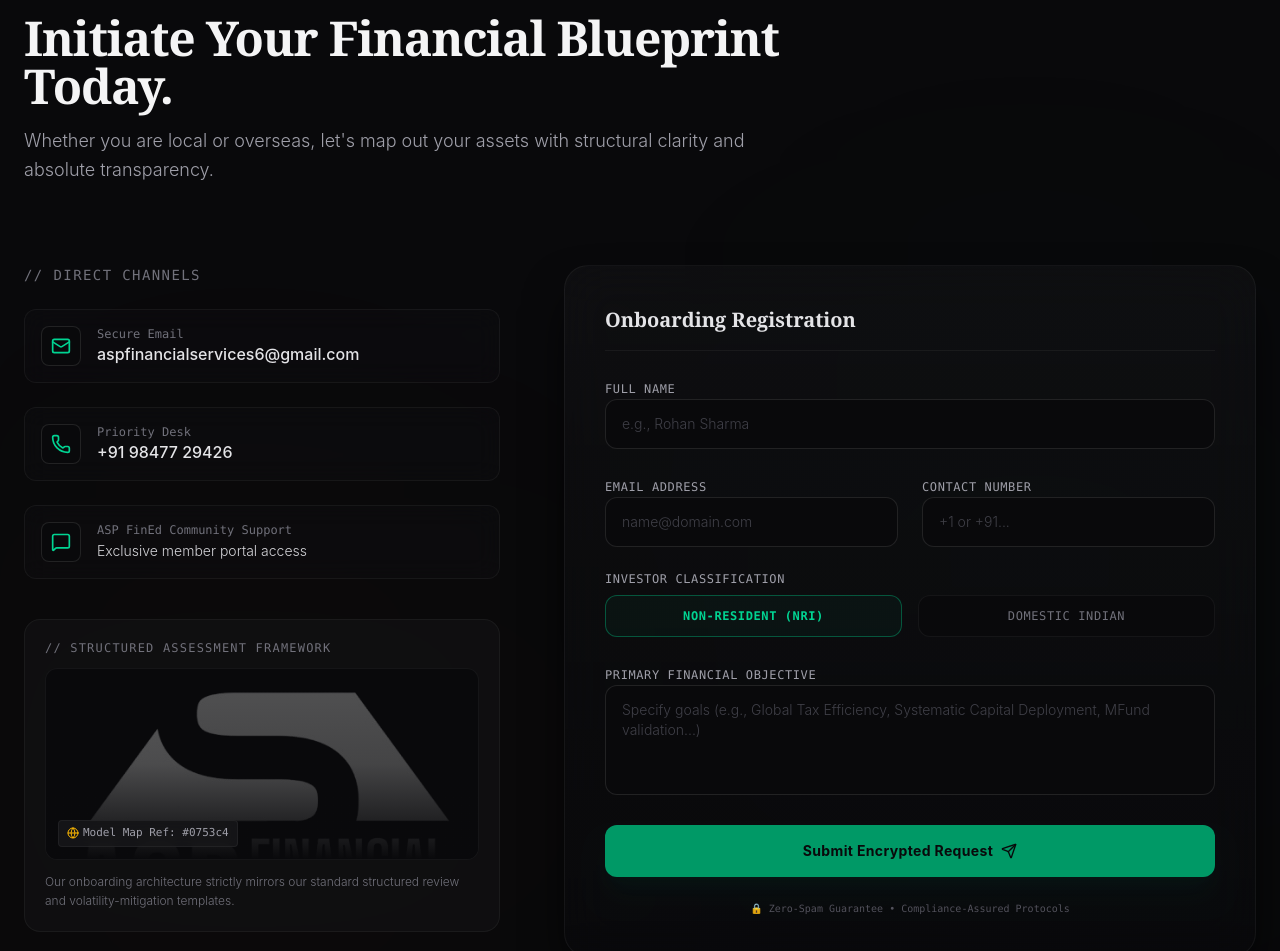
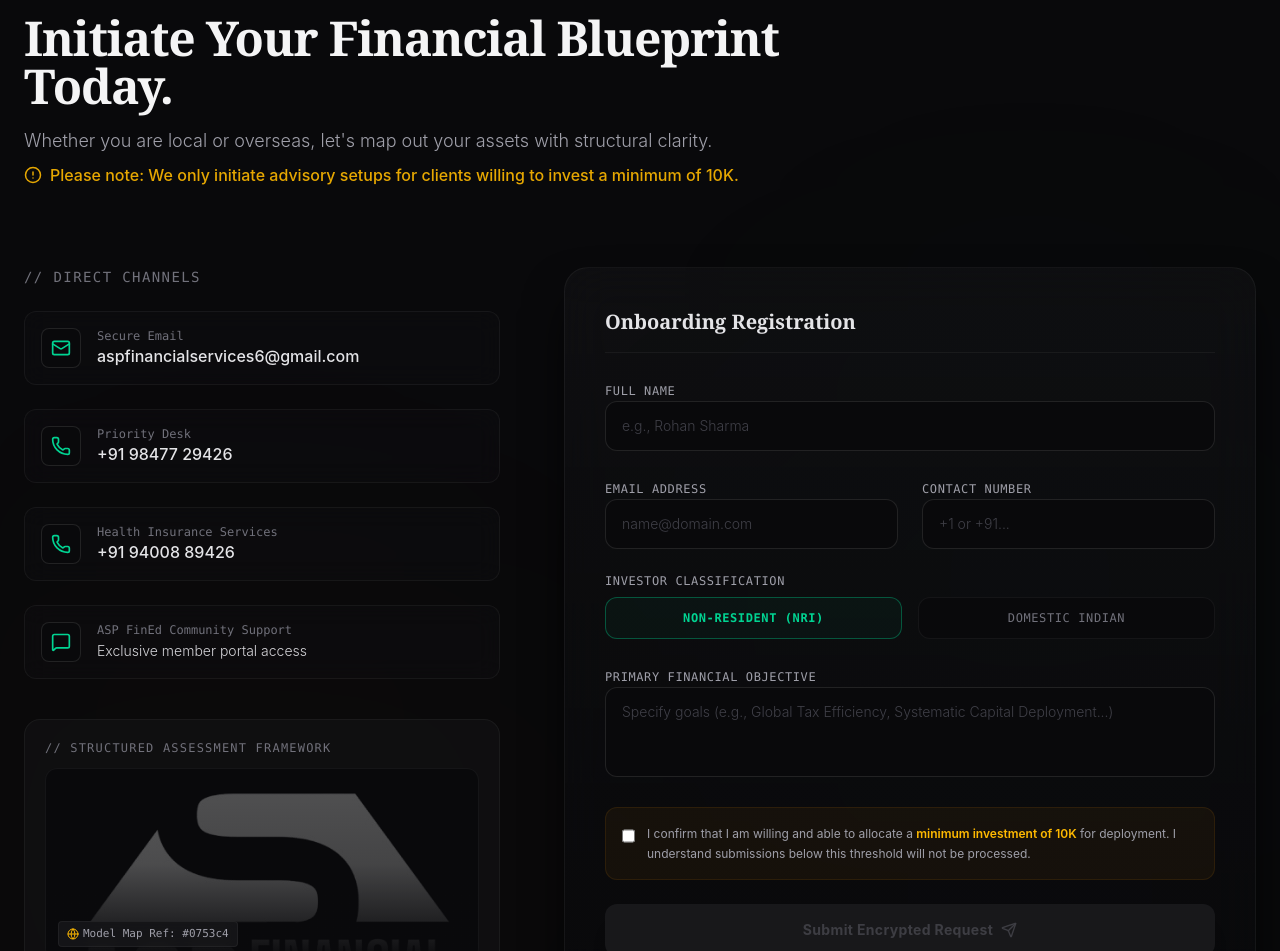
Before and after one commit to everlinesys/aspfinserv, a React (Vite) app: page /contact in a window 1280 px wide. Shown: the part 181-1132 px from the top of the page. Built offline with nearby package versions, Linux system fonts and the light colour scheme.

Commit message:
first commit

```diff
--- a/src/components/Header.jsx
+++ b/src/components/Header.jsx
@@ -31,13 +31,14 @@ export default function Header() {
       <div className="bg-gradient-to-r from-amber-500 via-amber-400 to-amber-500 text-neutral-950 overflow-hidden text-xs md:text-sm tracking-wider font-semibold uppercase">
         <div className="flex items-center gap-12 whitespace-nowrap py-2 animate-marquee">
           <span>✦ Wealth Creation Starts Here</span>
-          <span>✦ Walk the Path to Financial Freedom</span>
-          <span>✦ Build Long-Term Financial Security</span>
           <span>✦ Plan Your Retirement</span>
+          <span>✦ Plan Your Health Insurance</span>
           <span>✦ Walk Towards Your Dream Home</span>
           <span>✦ Plan Your Children's Education</span>
           <span>✦ Plan Your Children's Marriage</span>
           <span>✦ Trusted Mutual Fund Consultant</span>
+          <span>✦ Walk the Path to Financial Freedom</span>
+          <span>✦ Build Long-Term Financial Security</span>
         </div>
       </div>
 
--- a/src/components/MissionVision.jsx
+++ b/src/components/MissionVision.jsx
@@ -42,7 +42,7 @@ export default function MissionVision() {
             </h3>
 
             <p className="text-zinc-400 leading-relaxed text-sm md:text-base">
-              To empower individuals, families, entrepreneurs, and businesses with reliable financial guidance that creates sustainable wealth, protects physical and digital assets, and inspires absolute confidence in every stage of life.
+              Our mission is to deliver personalized financial planning solutions that help individuals, families, and organizations achieve their financial goals through smart investments, comprehensive health insurance, tax-efficient strategies, and long-term wealth management.
             </p>
 
             {/* Corner Ambient Radial */}
--- a/src/components/MutualFundPartners.jsx
+++ b/src/components/MutualFundPartners.jsx
@@ -157,13 +157,13 @@ export default function MutualFundPartners() {
         {/* Header Section */}
         <div className="text-center max-w-2xl mx-auto mb-12 ">
           <span className="inline-block mb-3 rounded-full border border-zinc-800 bg-zinc-900/50 px-4 py-1 text-xs font-mono font-medium text-zinc-400 tracking-wider ">
-            Associated with 42+ Mutual Funds
+            Associated with 42+ Mutual Funds & Health Insurance Providers
           </span>
           <h2 className="text-2xl md:text-3xl font-sans font-bold tracking-tight text-zinc-100">
             Institutional Asset Ecosystem
           </h2>
           <p className="mt-2 text-zinc-500 text-xs md:text-sm font-light">
-            Swipe or drag in any direction. Execution-integrated with India's premier asset management houses.
+            Execution-integrated with India's premier asset management houses.
           </p>
         </div>
 
--- a/src/components/Reviews.jsx
+++ b/src/components/Reviews.jsx
@@ -96,7 +96,7 @@ export default function Reviews() {
                     What Our <span className="bg-gradient-to-r from-emerald-400 to-amber-300 bg-clip-text text-transparent">Investors Say</span>
                 </h2>
                 <p className="mt-4 text-zinc-400 max-w-xl mx-auto text-base">
-                    Real reviews pulled from our Google Business profile. Rated 4.9/5 stars by over 100K+ community members.
+                    Real reviews pulled from our Google Business profile. Rated 5/5 stars by over 25000+ community members.
                 </p>
             </div>
 
--- a/src/pages/Booking.jsx
+++ b/src/pages/Booking.jsx
@@ -1,10 +1,12 @@
 import React, { useState } from "react";
-import { Calendar as CalendarIcon, Clock, MessageSquare, ShieldCheck, ArrowRight } from "lucide-react";
+import { Calendar as CalendarIcon, Clock, MessageSquare, ShieldCheck, ArrowRight, User } from "lucide-react";
 
 export default function Booking() {
+    const [name, setName] = useState("");
     const [selectedDate, setSelectedDate] = useState("");
     const [selectedTime, setSelectedTime] = useState("");
     const [sessionType, setSessionType] = useState("Full Advisory Intro");
+    const [minInvestConfirmed, setMinInvestConfirmed] = useState(false);
 
     // Premium, predefined time slots optimized for cross-border/domestic time zones
     const timeSlots = [
@@ -16,17 +18,27 @@ export default function Booking() {
     ];
 
     const handleWhatsAppRedirect = () => {
+        if (!name.trim()) {
+            alert("Please input your name to register the consultation.");
+            return;
+        }
         if (!selectedDate || !selectedTime) {
             alert("Please select a convenient date and time slot first.");
             return;
         }
+        if (!minInvestConfirmed) {
+            alert("Please acknowledge the minimum investment criteria to proceed.");
+            return;
+        }
 
-        const phoneNumber = "919847729426"; // Replace with your verified company phone number
+        const phoneNumber = "919847729426"; // Verified company phone number
         const message = `Hello Akash S, I would like to book a strategic Consultation slot.
 
+• Investor Name: ${name}
 • Session Type: ${sessionType}
 • Preferred Date: ${selectedDate}
 • Preferred Time: ${selectedTime}
+• Minimum 10K Allocation Confirmed: Yes
 
 Please confirm availability for our core clarity session. Thank you.`;
 
@@ -61,7 +73,7 @@ Please confirm availability for our core clarity session. Thank you.`;
                         Secure Your Priority Session
                     </h2>
                     <p className="mt-4 text-zinc-400 text-base md:text-lg font-light max-w-xl mx-auto">
-                        Select your preferred consultation window below. Your request will instantly format into an encrypted handoff straight to our WhatsApp desk.
+                        Select your preferred consultation window below. Please note that advisory services require a <span className="text-amber-400 font-medium">minimum investment of 10K</span> to deploy.
                     </p>
                 </div>
 
@@ -70,12 +82,27 @@ Please confirm availability for our core clarity session. Thank you.`;
 
                     {/* Form / Inputs Panel */}
                     <div
-                        className="md:col-span-7 p-8 rounded-3xl border border-white/5 bg-zinc-900/20 backdrop-blur-xl flex flex-col justify-between space-y-6"
+                        className="md:col-span-7 p-8 rounded-3xl border border-white/5 bg-zinc-900/20 backdrop-blur-xl flex flex-col space-y-6"
                         data-aos="fade-right"
                     >
+                        {/* Step 0: Name Field */}
+                        <div className="space-y-2">
+                            <label className="text-xs uppercase font-mono tracking-wider text-zinc-500 block flex items-center gap-2">
+                                <User className="w-3.5 h-3.5 text-emerald-400" /> 01. Your Name
+                            </label>
+                            <input
+                                type="text"
+                                required
+                                placeholder="e.g., Rohan Sharma"
+                                value={name}
+                                onChange={(e) => setName(e.target.value)}
+                                className="w-full bg-zinc-950 border border-white/10 rounded-xl px-4 py-3.5 text-sm text-zinc-200 placeholder-zinc-700 focus:outline-none focus:border-emerald-500/50 transition-all font-light"
+                            />
+                        </div>
+
                         {/* Step 1: Strategy Focus Selection */}
                         <div className="space-y-2">
-                            <label className="text-xs uppercase font-mono tracking-wider text-zinc-500 block">01. Choose Focus Model</label>
+                            <label className="text-xs uppercase font-mono tracking-wider text-zinc-500 block">02. Choose Focus Model</label>
                             <select
                                 value={sessionType}
                                 onChange={(e) => setSessionType(e.target.value)}
@@ -91,7 +118,7 @@ Please confirm availability for our core clarity session. Thank you.`;
                         {/* Step 2: Custom Native Date Picker */}
                         <div className="space-y-2">
                             <label className="text-xs uppercase font-mono tracking-wider text-zinc-500 block flex items-center gap-2">
-                                <CalendarIcon className="w-3.5 h-3.5 text-emerald-400" /> 02. Select Available Date
+                                <CalendarIcon className="w-3.5 h-3.5 text-emerald-400" /> 03. Select Available Date
                             </label>
                             <input
                                 type="date"
@@ -105,7 +132,7 @@ Please confirm availability for our core clarity session. Thank you.`;
                         {/* Step 3: Interactive Time Segment Chips */}
                         <div className="space-y-3">
                             <label className="text-xs uppercase font-mono tracking-wider text-zinc-500 block flex items-center gap-2">
-                                <Clock className="w-3.5 h-3.5 text-emerald-400" /> 03. Pick Time Slot
+                                <Clock className="w-3.5 h-3.5 text-emerald-400" /> 04. Pick Time Slot
                             </label>
                             <div className="grid grid-cols-2 sm:grid-cols-3 gap-3">
                                 {timeSlots.map((time, idx) => (
@@ -142,6 +169,11 @@ Please confirm availability for our core clarity session. Thank you.`;
                                 <p className="text-xs text-zinc-500 uppercase font-mono tracking-wider">Appointment Overview</p>
 
                                 <div>
+                                    <span className="text-xs text-zinc-500 block">Client Identifier:</span>
+                                    <span className="text-sm text-zinc-200 font-medium truncate block">{name || "Awaiting entry"}</span>
+                                </div>
+
+                                <div>
                                     <span className="text-xs text-zinc-500 block">Framework Type:</span>
                                     <span className="text-sm text-zinc-200 font-medium">{sessionType}</span>
                                 </div>
@@ -160,14 +192,34 @@ Please confirm availability for our core clarity session. Thank you.`;
                                     </span>
                                 </div>
                             </div>
+
+                            {/* Minimum Gatekeeper Gate Selection Hook */}
+                            <div className="p-4 rounded-xl border border-amber-500/10 bg-amber-500/5 flex items-start gap-3">
+                                <input
+                                    id="book-investment-verify"
+                                    type="checkbox"
+                                    required
+                                    checked={minInvestConfirmed}
+                                    onChange={(e) => setMinInvestConfirmed(e.target.checked)}
+                                    className="mt-1 h-4 w-4 rounded border-zinc-800 bg-zinc-950 text-emerald-500 accent-emerald-500 focus:ring-0 focus:ring-offset-0 cursor-pointer"
+                                />
+                                <label htmlFor="book-investment-verify" className="text-xs text-zinc-400 leading-relaxed cursor-pointer select-none">
+                                    I certify that I intend to deploy a <strong className="text-amber-400 font-semibold">minimum investment of 10K</strong>. Non-qualifying entries will be skipped.
+                                </label>
+                            </div>
                         </div>
 
                         <div className="mt-8">
                             <button
                                 onClick={handleWhatsAppRedirect}
-                                className="w-full py-4 rounded-xl bg-emerald-600 hover:bg-emerald-500 text-zinc-950 font-bold text-sm tracking-wide shadow-xl shadow-emerald-950/20 flex items-center justify-center gap-2 group transition active:scale-[0.99]"
+                                disabled={!minInvestConfirmed || !name.trim() || !selectedDate || !selectedTime}
+                                className={`w-full py-4 rounded-xl font-bold text-sm tracking-wide shadow-xl flex items-center justify-center gap-2 group transition active:scale-[0.99] ${
+                                    minInvestConfirmed && name.trim() && selectedDate && selectedTime
+                                        ? "bg-emerald-600 hover:bg-emerald-500 text-zinc-950 cursor-pointer shadow-emerald-950/20"
+                                        : "bg-zinc-800 text-zinc-500 cursor-not-allowed opacity-50"
+                                }`}
                             >
-                                <MessageSquare className="w-4 h-4 fill-zinc-950" />
+                                <MessageSquare className="w-4 h-4 fill-current" />
                                 Confirm via WhatsApp
                                 <ArrowRight className="w-4 h-4 transition-transform group-hover:translate-x-0.5" />
                             </button>
--- a/src/pages/Contact.jsx
+++ b/src/pages/Contact.jsx
@@ -1,12 +1,15 @@
 import React, { useState } from "react";
-import { Mail, Phone, Globe, MessageSquare, ArrowUpRight, Send, CheckCircle } from "lucide-react";
+import { Mail, Phone, Globe, MessageSquare, Send, CheckCircle, AlertCircle } from "lucide-react";
 
 export default function Contact() {
   const [formState, setFormState] = useState({ name: "", email: "", phone: "", clientType: "nri", message: "" });
+  const [minInvestConfirmed, setMinInvestConfirmed] = useState(false);
   const [isSubmitted, setIsSubmitted] = useState(false);
 
   const handleSubmit = (e) => {
     e.preventDefault();
+    if (!minInvestConfirmed) return;
+
     // Handle secure form distribution logic here
     setIsSubmitted(true);
     setTimeout(() => setIsSubmitted(false), 5000);
@@ -29,7 +32,11 @@ export default function Contact() {
             Initiate Your Financial Blueprint Today.
           </h2>
           <p className="mt-4 text-zinc-400 text-lg font-light leading-relaxed">
-            Whether you are local or overseas, let's map out your assets with structural clarity and absolute transparency.
+            Whether you are local or overseas, let's map out your assets with structural clarity.
+            <span className="block mt-2 text-amber-400/90 font-medium text-base flex items-center gap-2">
+              <AlertCircle size={18} className="shrink-0" />
+              Please note: We only initiate advisory setups for clients willing to invest a minimum of 10K.
+            </span>
           </p>
         </div>
 
@@ -62,6 +69,15 @@ export default function Contact() {
                   <a href="tel:+919847729426" className="text-sm md:text-base text-zinc-200 hover:text-emerald-400 font-medium transition-colors">+91 98477 29426</a>
                 </div>
               </div>
+              <div className="flex items-center gap-4 p-4 rounded-xl border border-white/5 bg-zinc-900/20 backdrop-blur-md">
+                <div className="w-10 h-10 rounded-lg bg-zinc-950 border border-white/10 flex items-center justify-center text-emerald-400">
+                  <Phone className="w-5 h-5" />
+                </div>
+                <div>
+                  <p className="text-xs text-zinc-500 font-mono">Health Insurance Services</p>
+                  <a href="tel:+919400889426" className="text-sm md:text-base text-zinc-200 hover:text-emerald-400 font-medium transition-colors">+91 94008 89426</a>
+                </div>
+              </div>
 
               <div className="flex items-center gap-4 p-4 rounded-xl border border-white/5 bg-zinc-900/20 backdrop-blur-md">
                 <div className="w-10 h-10 rounded-lg bg-zinc-950 border border-white/10 flex items-center justify-center text-emerald-400">
@@ -77,8 +93,7 @@ export default function Contact() {
             {/* Note Scan / Visual Framework Attachment Card */}
             <div className="relative rounded-2xl border border-white/5 bg-zinc-900/40 p-5 overflow-hidden group">
               <p className="text-xs font-mono uppercase tracking-widest text-zinc-500 mb-3">// Structured Assessment Framework</p>
-              <div className="relative h-48  rounded-xl overflow-hidden bg-zinc-950 border border-white/5 flex items-center justify-center">
-                {/* Referencing image_0753c4.jpg exactly per instructions */}
+              <div className="relative h-48 rounded-xl overflow-hidden bg-zinc-950 border border-white/5 flex items-center justify-center">
                 <img
                   src="/logo.png"
                   alt="Annual Financial Review Assessment Matrix"
@@ -162,22 +177,20 @@ export default function Contact() {
                       <button
                         type="button"
                         onClick={() => setFormState({ ...formState, clientType: "nri" })}
-                        className={`py-3 px-4 rounded-xl text-xs font-mono uppercase tracking-wider border transition-all ${
-                          formState.clientType === "nri"
+                        className={`py-3 px-4 rounded-xl text-xs font-mono uppercase tracking-wider border transition-all ${formState.clientType === "nri"
                             ? "border-emerald-500/40 bg-emerald-500/5 text-emerald-400 font-bold"
                             : "border-white/5 bg-zinc-950 text-zinc-500 hover:text-zinc-300"
-                        }`}
+                          }`}
                       >
                         Non-Resident (NRI)
                       </button>
                       <button
                         type="button"
                         onClick={() => setFormState({ ...formState, clientType: "domestic" })}
-                        className={`py-3 px-4 rounded-xl text-xs font-mono uppercase tracking-wider border transition-all ${
-                          formState.clientType === "domestic"
+                        className={`py-3 px-4 rounded-xl text-xs font-mono uppercase tracking-wider border transition-all ${formState.clientType === "domestic"
                             ? "border-emerald-500/40 bg-emerald-500/5 text-emerald-400 font-bold"
                             : "border-white/5 bg-zinc-950 text-zinc-500 hover:text-zinc-300"
-                        }`}
+                          }`}
                       >
                         Domestic Indian
                       </button>
@@ -188,18 +201,37 @@ export default function Contact() {
                   <div className="space-y-2">
                     <label className="text-xs uppercase font-mono tracking-wider text-zinc-400">Primary Financial Objective</label>
                     <textarea
-                      rows="4"
-                      placeholder="Specify goals (e.g., Global Tax Efficiency, Systematic Capital Deployment, MFund validation...)"
+                      rows="3"
+                      placeholder="Specify goals (e.g., Global Tax Efficiency, Systematic Capital Deployment...)"
                       value={formState.message}
                       onChange={(e) => setFormState({ ...formState, message: e.target.value })}
                       className="w-full bg-zinc-950 border border-white/10 rounded-xl px-4 py-3.5 text-sm text-zinc-200 placeholder-zinc-700 focus:outline-none focus:border-emerald-500/50 focus:ring-1 focus:ring-emerald-500/20 transition-all font-light resize-none"
                     />
                   </div>
 
+                  {/* Minimum Budget Qualification Filter Hook */}
+                  <div className="p-4 rounded-xl border border-amber-500/10 bg-amber-500/5 flex items-start gap-3">
+                    <input
+                      id="min-investment-verify"
+                      type="checkbox"
+                      required
+                      checked={minInvestConfirmed}
+                      onChange={(e) => setMinInvestConfirmed(e.target.checked)}
+                      className="mt-1 h-4 w-4 rounded border-zinc-800 bg-zinc-950 text-emerald-500 accent-emerald-500 focus:ring-0 focus:ring-offset-0 cursor-pointer"
+                    />
+                    <label htmlFor="min-investment-verify" className="text-xs text-zinc-400 leading-relaxed cursor-pointer select-none">
+                      I confirm that I am willing and able to allocate a <strong className="text-amber-400 font-semibold">minimum investment of 10K</strong> for deployment. I understand submissions below this threshold will not be processed.
+                    </label>
+                  </div>
+
                   {/* Submit Button */}
                   <button
                     type="submit"
-                    className="w-full py-4 rounded-xl bg-emerald-600 hover:bg-emerald-500 text-zinc-950 font-bold text-sm tracking-wide shadow-xl shadow-emerald-950/20 transition flex items-center justify-center gap-2 group active:scale-[0.99]"
+                    disabled={!minInvestConfirmed}
+                    className={`w-full py-4 rounded-xl font-bold text-sm tracking-wide shadow-xl transition flex items-center justify-center gap-2 group active:scale-[0.99] ${minInvestConfirmed
+                        ? "bg-emerald-600 hover:bg-emerald-500 text-zinc-950 cursor-pointer shadow-emerald-950/20"
+                        : "bg-zinc-800 text-zinc-500 cursor-not-allowed opacity-50"
+                      }`}
                   >
                     Submit Encrypted Request
                     <Send className="w-4 h-4 transition-transform group-hover:translate-x-0.5 group-hover:-translate-y-0.5" />
```
Also changed, not shown: src/components/Hero.jsx (+5 -5 lines), src/components/Trust.jsx (+7 -10 lines), src/components/WhyChooseUs.jsx (+4 -12 lines), public/founder2.jpg (added).
